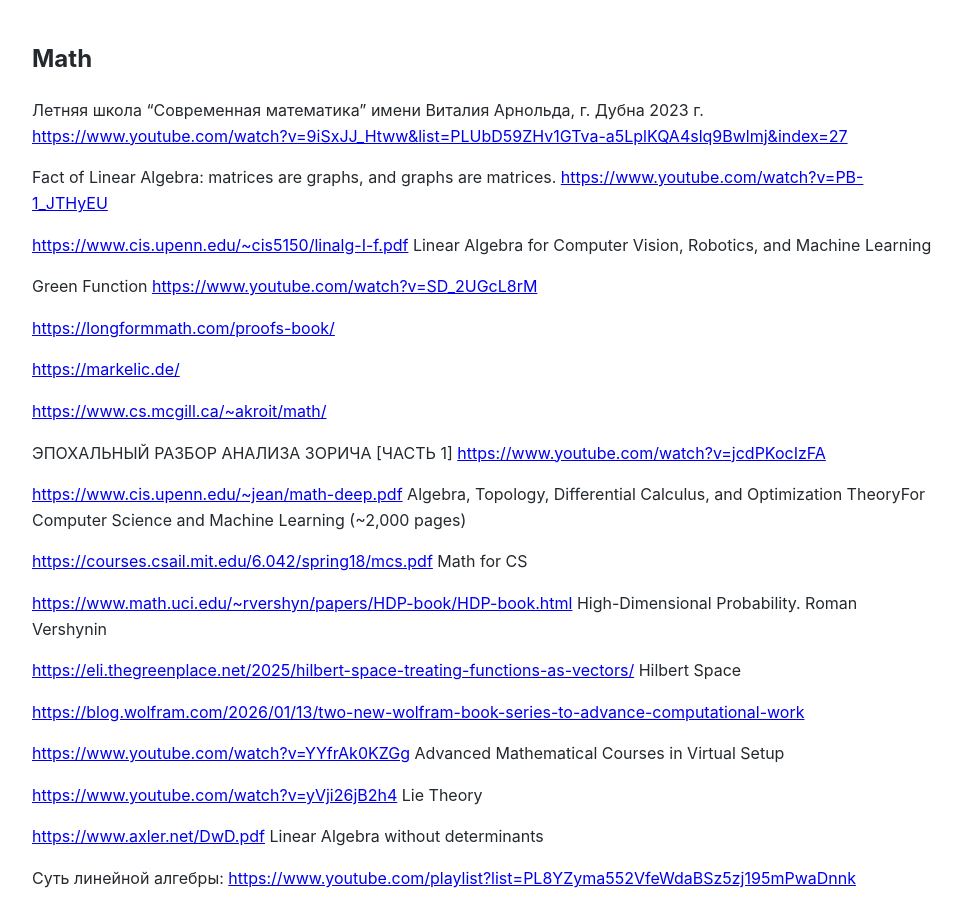
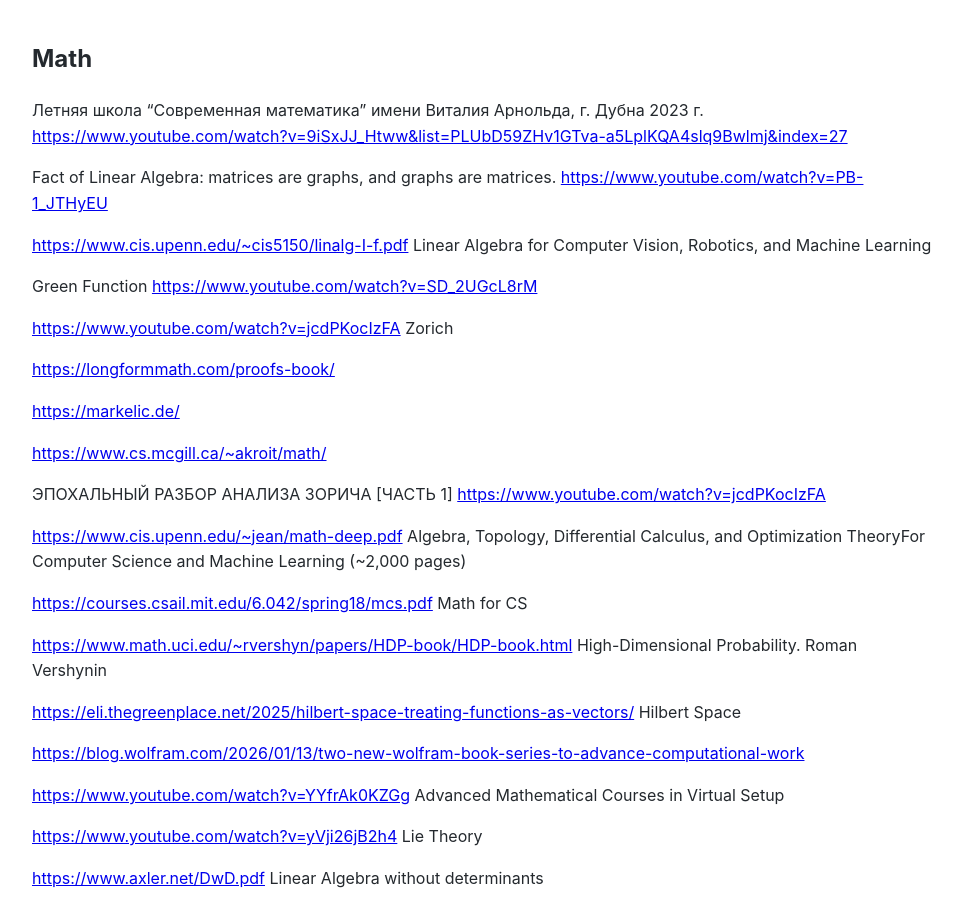
Before and after one commit to Michael-Lubinsky/michael-lubinsky.github.com, a Jekyll site: the page built from math/math.md, in a window 1280 px wide and 900 px high. Shown: the whole window, without its empty margins (158-1120 px from the left). Built offline with Jekyll 4.4.1, drawn with Linux system fonts in a browser that asks for light colours; our own code applies the rules of GitHub Pages for plain Markdown files.

Commit message:
Update math.md

```diff
--- a/math/math.md
+++ b/math/math.md
@@ -9,6 +9,8 @@ Fact of Linear Algebra: matrices are graphs, and graphs are matrices.
 Robotics, and Machine Learning
 
 Green Function <https://www.youtube.com/watch?v=SD_2UGcL8rM>
+
+<https://www.youtube.com/watch?v=jcdPKocIzFA> Zorich
 
 <https://longformmath.com/proofs-book/>
 
```
